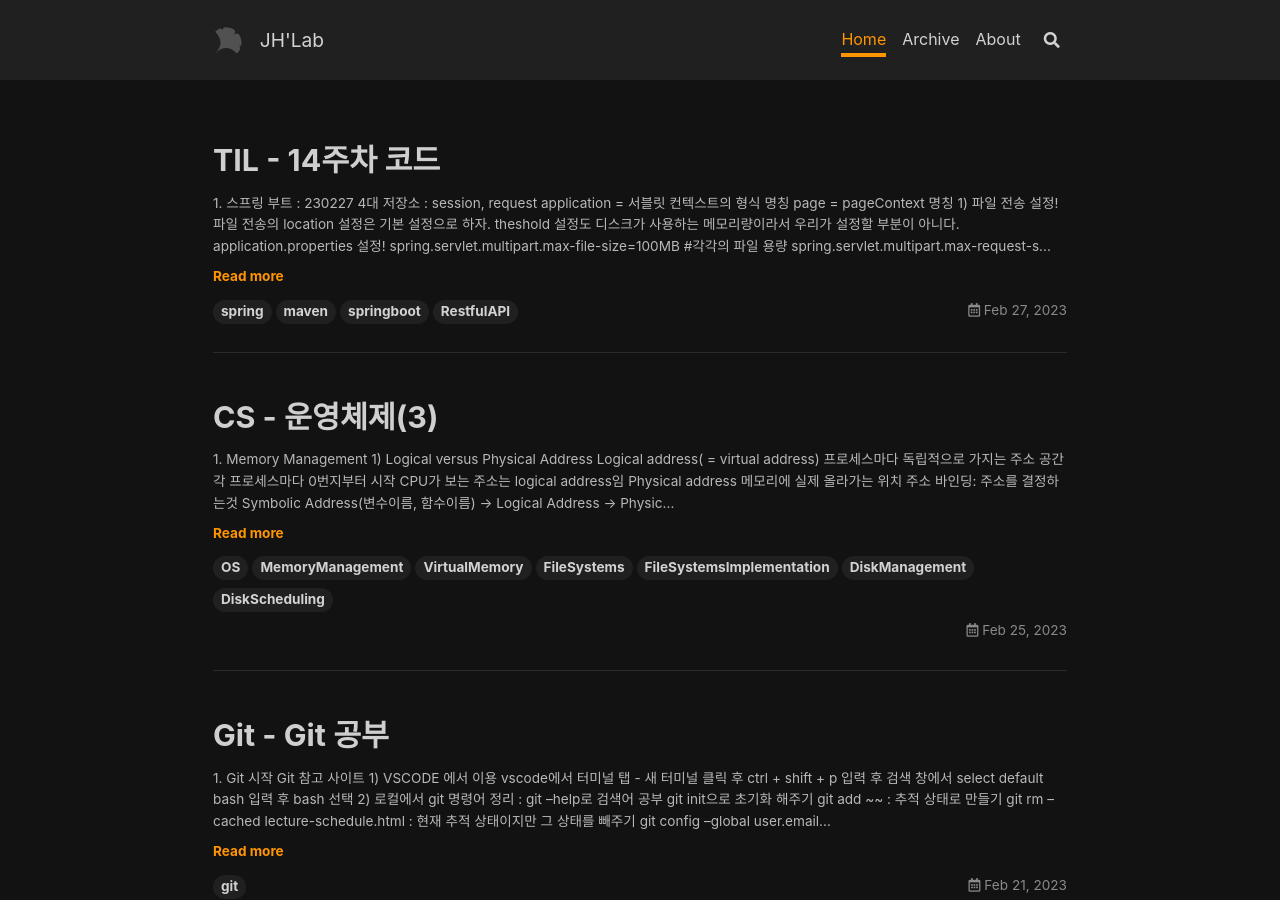
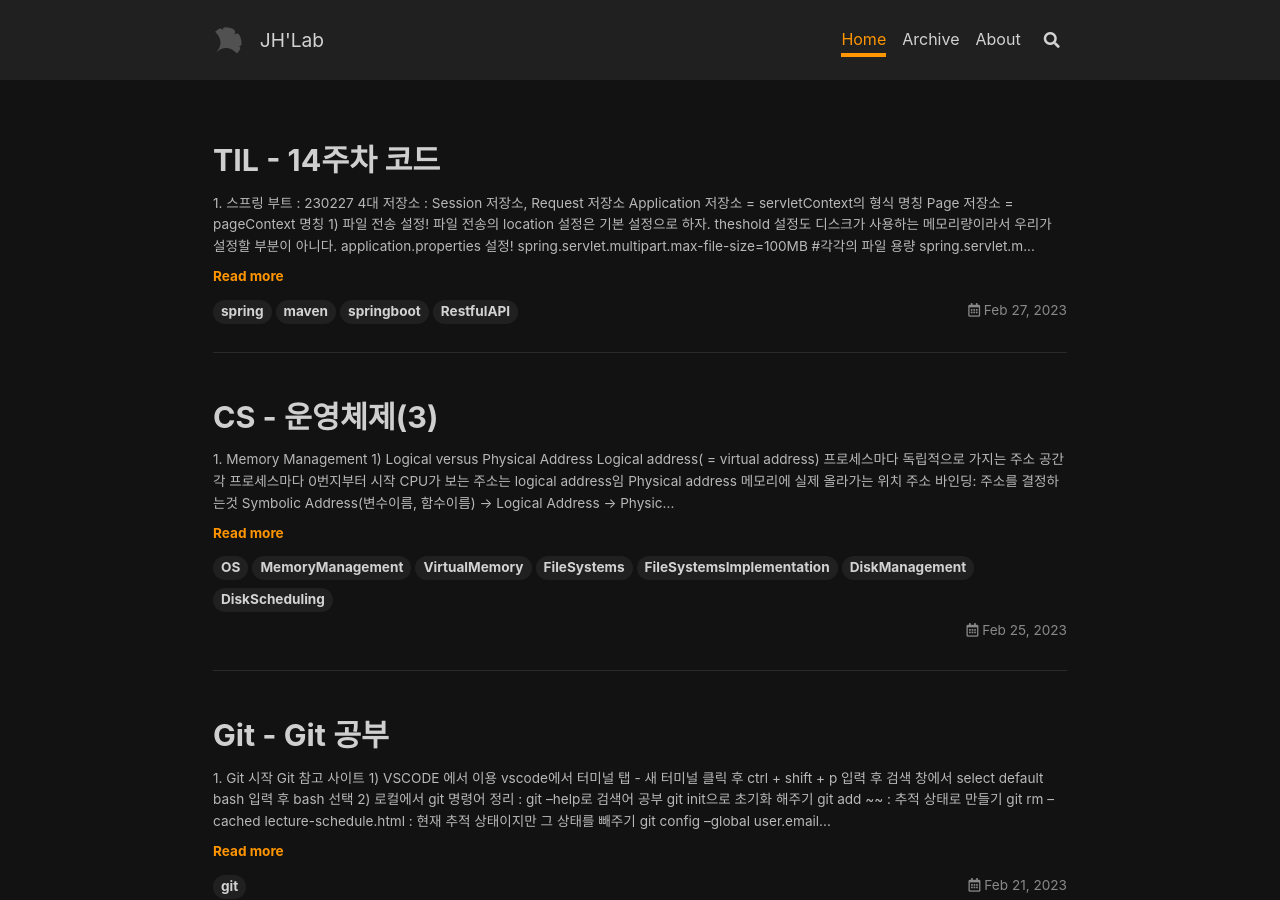
Before and after one commit to wogjs0911/wogjs0911.github.io, a Jekyll site: the page built from index.html, in a window 1280 px wide and 900 px high. Built offline with Jekyll 4.4.1, drawn with Linux system fonts in a browser that asks for light colours; nearby versions of some CDN libraries; the list of posts is cut into pages by our own code.

```diff
--- a/_posts/2023-02-27-Week14 Day1,2,3.md
+++ b/_posts/2023-02-27-Week14 Day1,2,3.md
@@ -7,9 +7,9 @@
 <br>
 # 1. 스프링 부트 : 230227
 
-- 4대 저장소 : session, request
-- application = 서블릿 컨텍스트의 형식 명칭
-- page = pageContext 명칭
+- 4대 저장소 : Session 저장소, Request 저장소
+- Application 저장소 = servletContext의 형식 명칭
+- Page 저장소 = pageContext 명칭
 
 
 ### 1) 파일 전송 설정!
```
Also changed, not shown: other parts of _posts/2023-02-27-Week14 Day1,2,3.md (+10 -7 lines).
